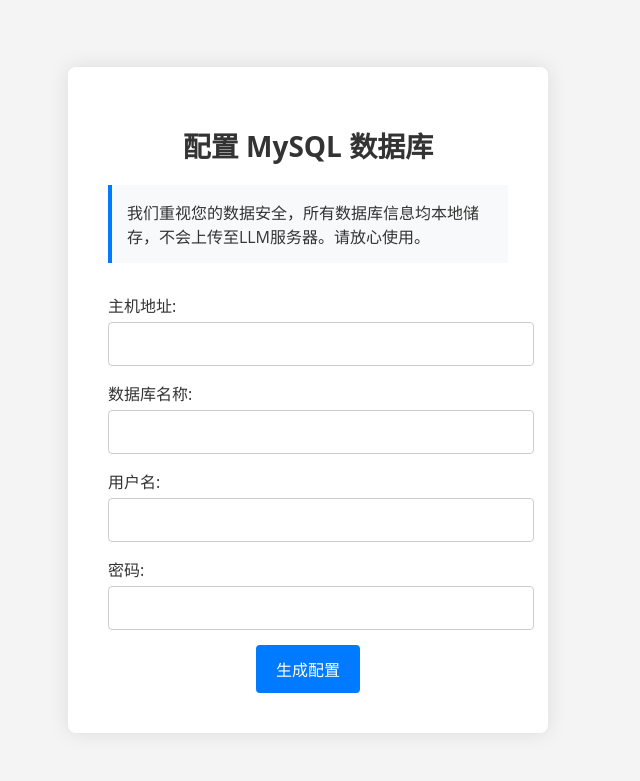
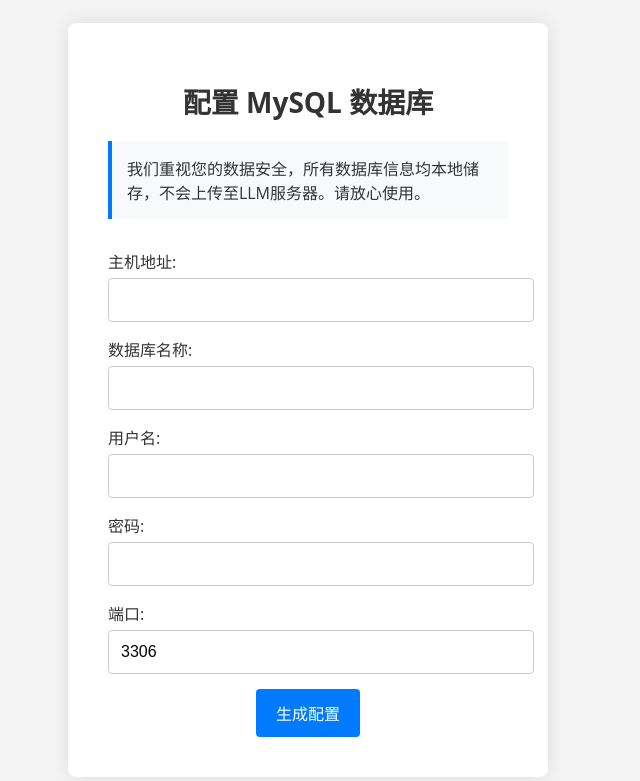
Before and after one commit to jiangchengchengark/Vanna-Enterprise, a Flask app: template templates/select_db_mysql.html in a window 1280 px wide. Shown: the top 781 px of the page, without its empty margins (332-972 px from the left). Run offline with Flask 3, Linux system fonts and the light colour scheme; the template is opened without the code that fills it, so the values that code supplies are empty.

Commit message:
Update select_db_mysql.html

```diff
--- a/templates/select_db_mysql.html
+++ b/templates/select_db_mysql.html
@@ -38,7 +38,7 @@
             margin-bottom: 5px;
             color: #333;
         }
-        input[type="text"], input[type="password"] {
+        input[type="text"], input[type="password"], input[type="number"] {
             width: 100%;
             padding: 12px;
             margin-bottom: 15px;
@@ -86,6 +86,8 @@
             <input type="text" id="user" name="user" required>
             <label for="password">密码:</label>
             <input type="password" id="password" name="password" required>
+            <label for="port">端口:</label>
+            <input type="number" id="port" name="port" value="3306" required>
             <input type="submit" value="生成配置">
         </form>
     </div>
```
